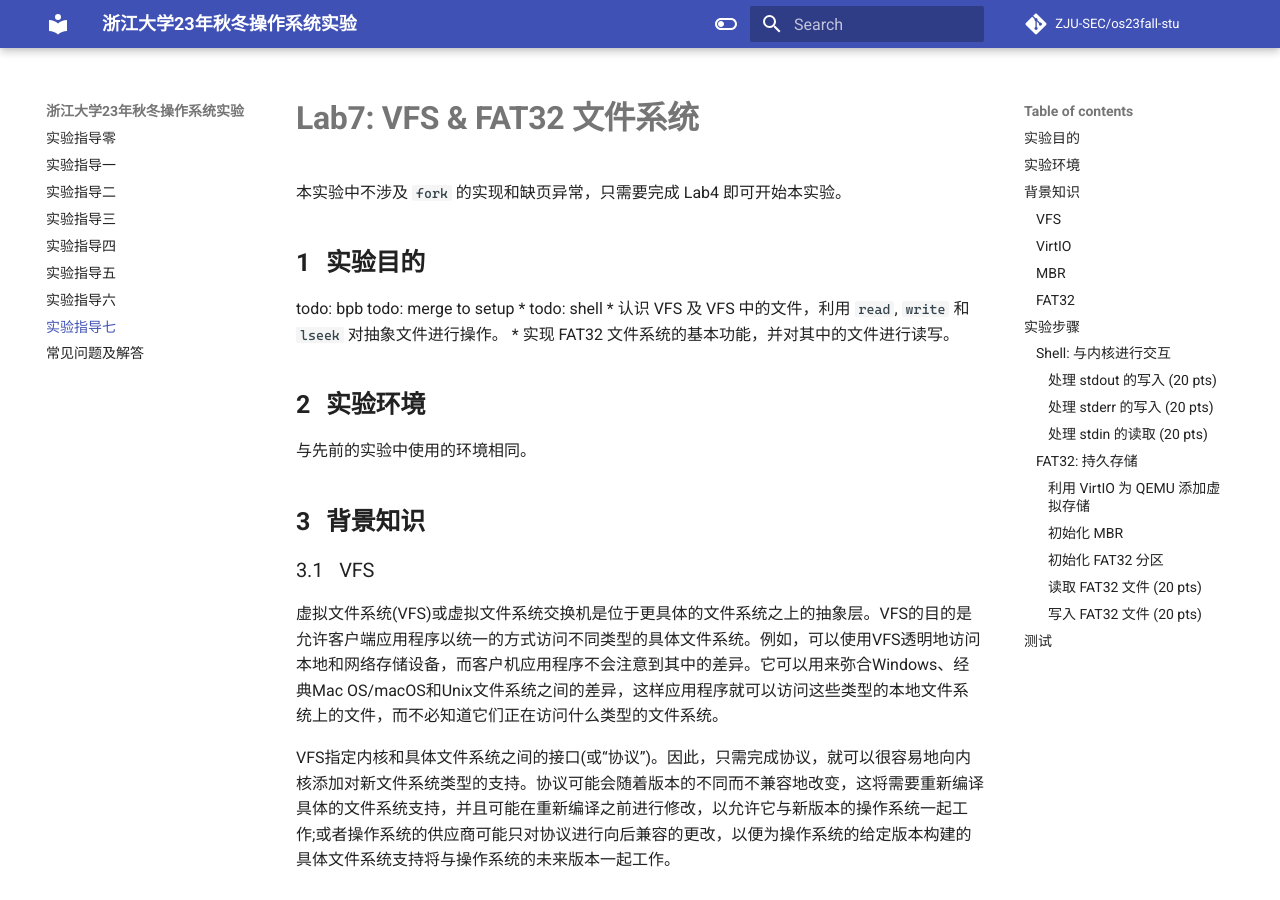
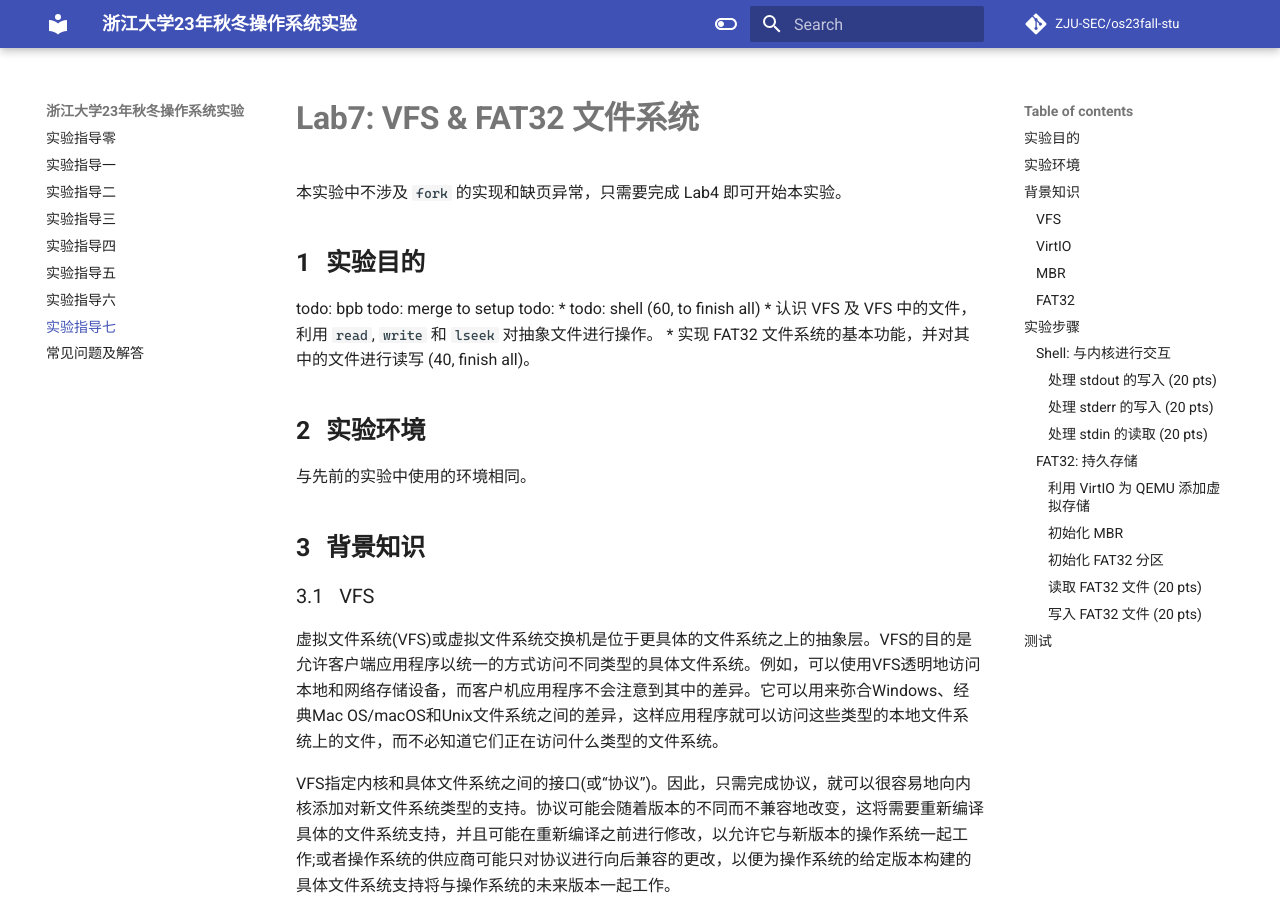
Before and after one commit to NoyException/zju_os_lab, an MkDocs documentation site: the page built from docs/lab7.md, in a window 1280 px wide and 900 px high. Built offline with MkDocs 1.6.1 and Material for MkDocs 9.7.7, drawn with Linux system fonts in a browser that asks for light colours; some web fonts are replaced; comment, search, counter and statistics services are not loaded.

Commit message:
Update lab7.md

```diff
--- a/docs/lab7.md
+++ b/docs/lab7.md
@@ -6,9 +6,10 @@
 
 todo: bpb
 todo: merge to setup
-* todo: shell
+todo:
+* todo: shell (60, to finish all)
 * 认识 VFS 及 VFS 中的文件，利用 `read`, `write` 和 `lseek` 对抽象文件进行操作。
-* 实现 FAT32 文件系统的基本功能，并对其中的文件进行读写。
+* 实现 FAT32 文件系统的基本功能，并对其中的文件进行读写 (40, finish all)。
 
 ## 实验环境
 
```
